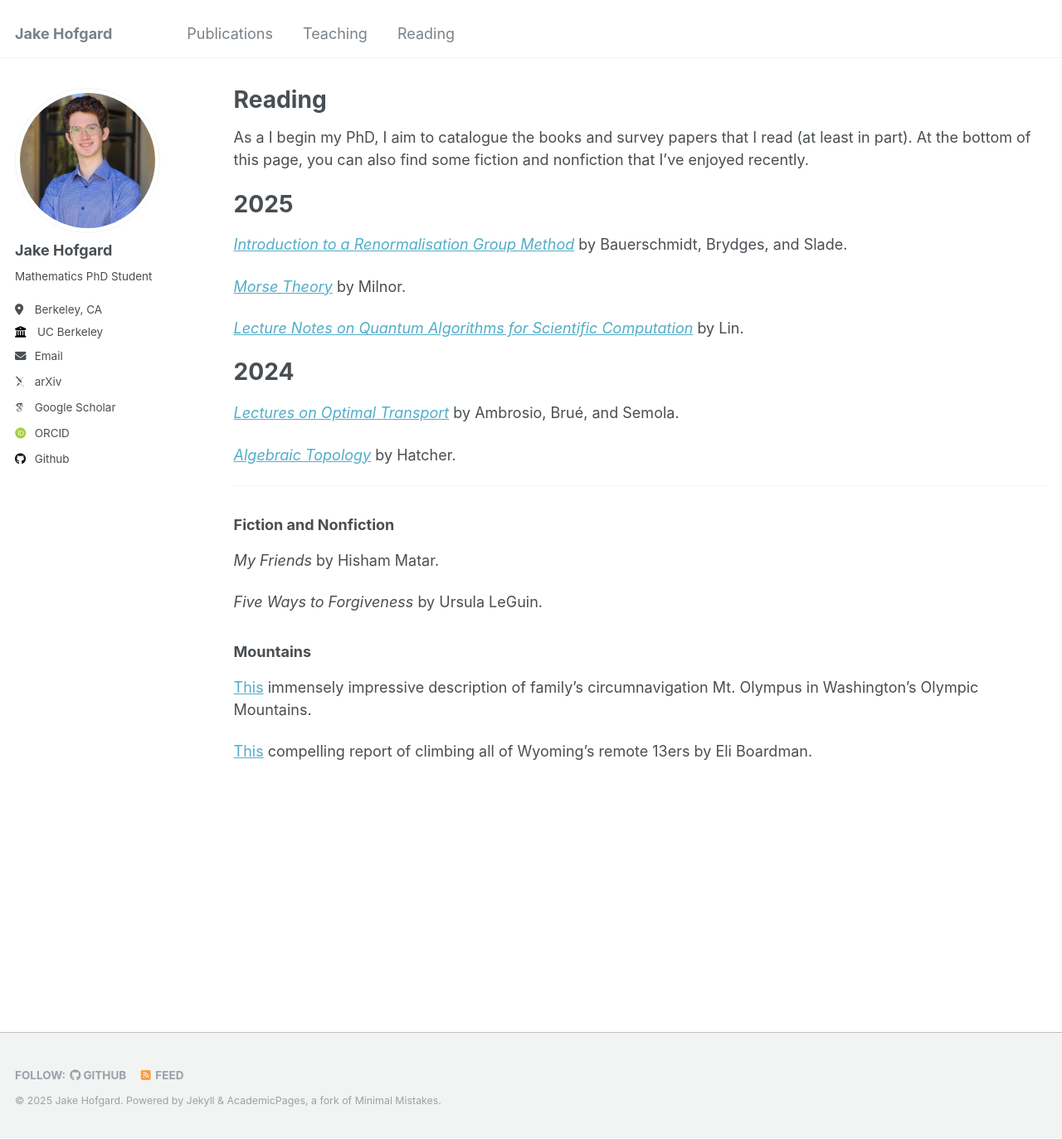
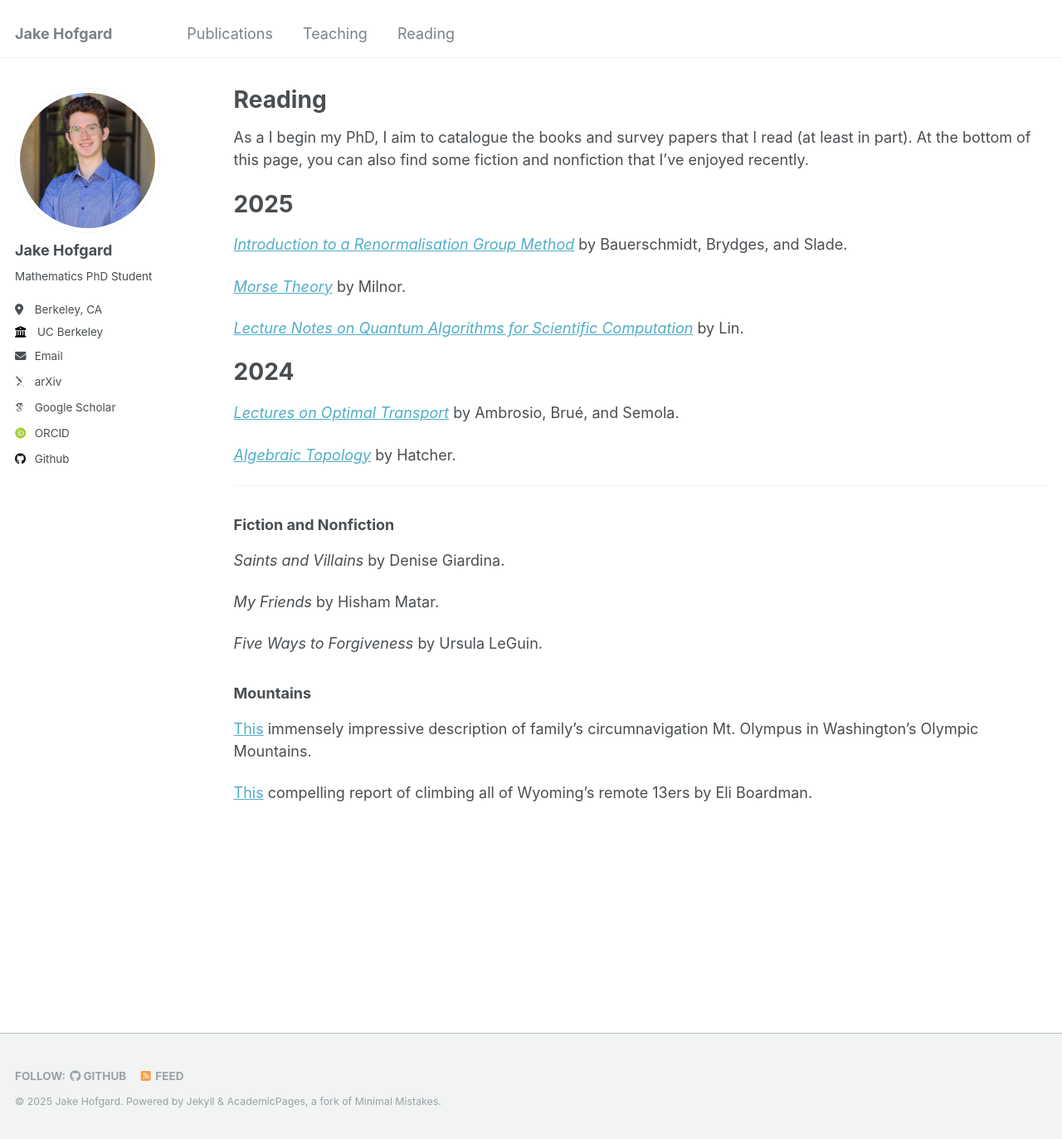
Before and after one commit to jakehofgard/jakehofgard.github.io, a Jekyll site: the page built from _pages/reading.md, in a window 1280 px wide and 1373 px high. Shown: the whole window at 83% size. Built offline with Jekyll 4.4.1, drawn with Linux system fonts in a browser that asks for light colours; some web fonts are replaced.

Commit message:
Update reading.md

```diff
--- a/_pages/reading.md
+++ b/_pages/reading.md
@@ -26,6 +26,8 @@ As a I begin my PhD, I aim to catalogue the books and survey papers that I read
 
 ### Fiction and Nonfiction
 
+*Saints and Villains* by Denise Giardina.
+
 *My Friends* by Hisham Matar.
 
 *Five Ways to Forgiveness* by Ursula LeGuin.
```
